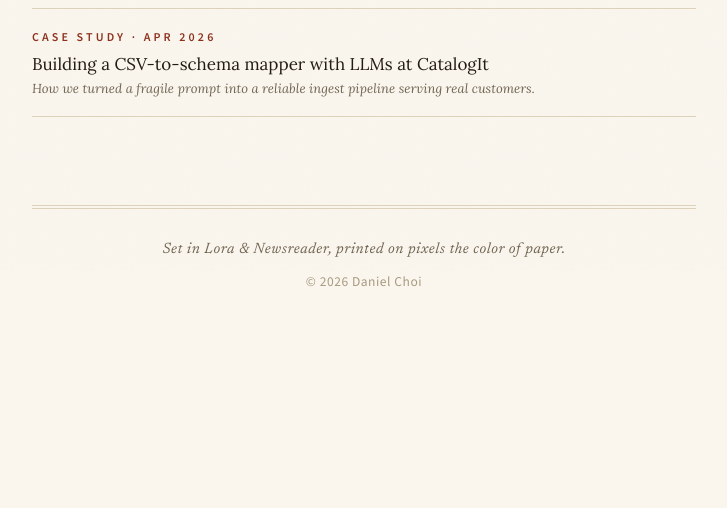
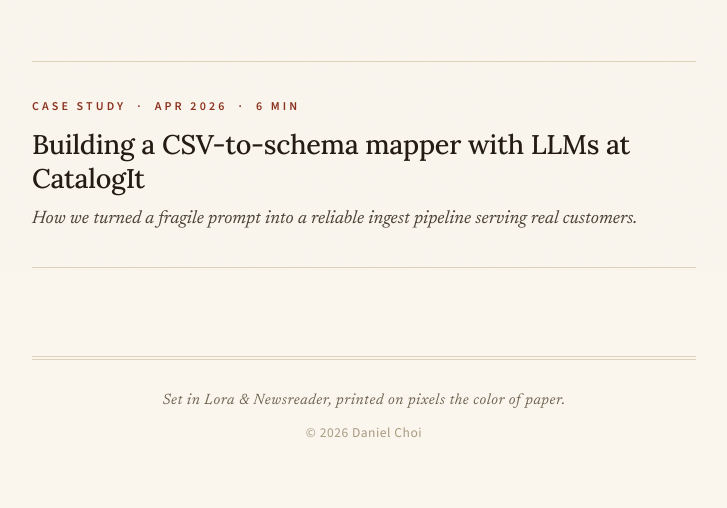
Before and after one commit to dchoiboi00/dchoiboi00.github.io, an Astro site: page /writing in a window 1280 px wide. Shown: the part 529-1037 px from the top of the page, without its empty margins (276-1003 px from the left). Before the commit the page ends 886 px from the top, so only its background shows below. Built offline with nearby package versions, Linux system fonts and the light colour scheme; Astro itself is replaced by a stand-in of ours.

Commit message:
Direction A redesign: writing index with kickers, deks, hairline separators

```diff
--- a/src/pages/writing/index.astro
+++ b/src/pages/writing/index.astro
@@ -7,70 +7,71 @@
 const posts = (await getCollection('writing'))
   .sort((a, b) => b.data.date.valueOf() - a.data.date.valueOf());
 
+const titleCase = (s: string) => s.toLowerCase().replace(/\b\w/g, (c) => c.toUpperCase());
 const formatDate = (date: Date) =>
-  date.toLocaleDateString('en-US', { month: 'short', year: 'numeric' }).toUpperCase();
+  date.toLocaleDateString('en-US', { month: 'short', year: 'numeric' });
 ---
 
 <Base title="Writing">
   <div class="col">
     <Masthead />
 
-    <h1 class="page-title">Writing</h1>
-    <p class="page-dek">Notes on shipping AI, engineering practice, and things I'm figuring out.</p>
+    <div class="page-head">
+      <h1>Writing</h1>
+      <p class="dek">Notes and case studies on turning AI into shipped products.</p>
+    </div>
 
-    <div class="post-list">
+    <div>
       {posts.map((post) => (
-        <a href={`/writing/${post.id}`} class="post-row">
-          <p class="meta post-meta">{post.data.type} · {formatDate(post.data.date)}</p>
-          <p class="post-title">{post.data.title}</p>
-          {post.data.dek && <p class="post-dek">{post.data.dek}</p>}
-        </a>
+        <div class="post">
+          <p class="meta">
+            {titleCase(post.data.type)} &nbsp;·&nbsp; {formatDate(post.data.date)}
+            {post.data.readTime && <>&nbsp;·&nbsp; {post.data.readTime}</>}
+          </p>
+          <h2 class="title"><a href={`/writing/${post.id}`}>{post.data.title}</a></h2>
+          {post.data.dek && <p class="dek">{post.data.dek}</p>}
+        </div>
       ))}
     </div>
-
-    {posts.length === 0 && (
-      <p class="empty">First post coming soon.</p>
-    )}
   </div>
 </Base>
 
 <style>
-  .page-title {
+  .page-head { margin-bottom: 56px; }
+  .page-head h1 {
     font-family: var(--serif);
-    font-size: 28px;
-    font-weight: 400;
-    color: var(--text-primary);
-    margin-bottom: 6px;
+    font-weight: 500;
+    font-size: clamp(38px, 6vw, 54px);
+    line-height: 1.1;
+    letter-spacing: -0.015em;
+    margin-bottom: 14px;
+    color: var(--ink);
   }
-  .page-dek {
+  .page-head .dek {
+    font-family: var(--serif-dek);
+    font-style: italic;
+    font-size: clamp(19px, 2.4vw, 23px);
+    line-height: 1.5;
+    color: #4a4033;
+  }
+  .post { padding: 34px 0; border-top: 1px solid var(--rule); }
+  .post:last-of-type { border-bottom: 1px solid var(--rule); }
+  .post .meta { margin-bottom: 12px; }
+  .post .title {
     font-family: var(--serif);
-    font-size: 15px;
+    font-size: 27px;
+    font-weight: 500;
+    line-height: 1.25;
+    letter-spacing: -0.01em;
+    margin-bottom: 10px;
+  }
+  .post .title a { color: var(--ink); }
+  .post .title a:hover { color: var(--accent); }
+  .post .dek {
+    font-family: var(--serif-dek);
     font-style: italic;
-    color: var(--text-muted);
-    margin-bottom: 32px;
+    font-size: 18px;
+    line-height: 1.5;
+    color: #4a4033;
   }
-  .post-list { border-top: 1px solid var(--rule); }
-  .post-row {
-    display: block;
-    padding: 18px 0;
-    border-bottom: 1px solid var(--rule);
-    text-decoration: none;
-  }
-  .post-row:hover .post-title { color: var(--accent); }
-  .post-meta { color: var(--accent); margin-bottom: 6px; }
-  .post-title {
-    font-family: var(--serif);
-    font-size: 17px;
-    color: var(--text-primary);
-    line-height: 1.3;
-    margin-bottom: 4px;
-  }
-  .post-dek {
-    font-family: var(--serif);
-    font-size: 13px;
-    font-style: italic;
-    color: var(--text-muted);
-    line-height: 1.4;
-  }
-  .empty { font-family: var(--sans); font-size: 13px; color: var(--text-meta); padding-top: 20px; }
 </style>
```
